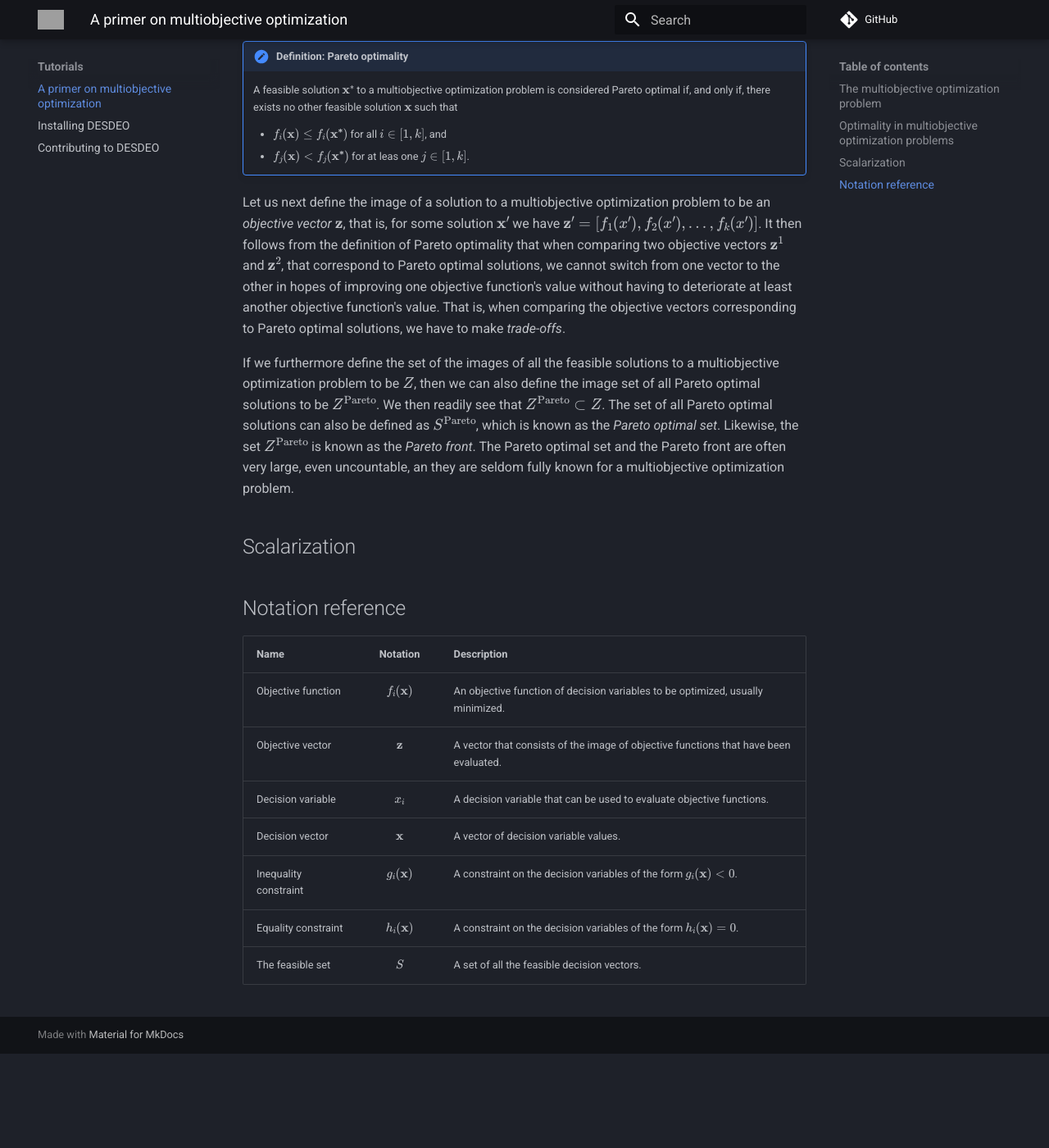
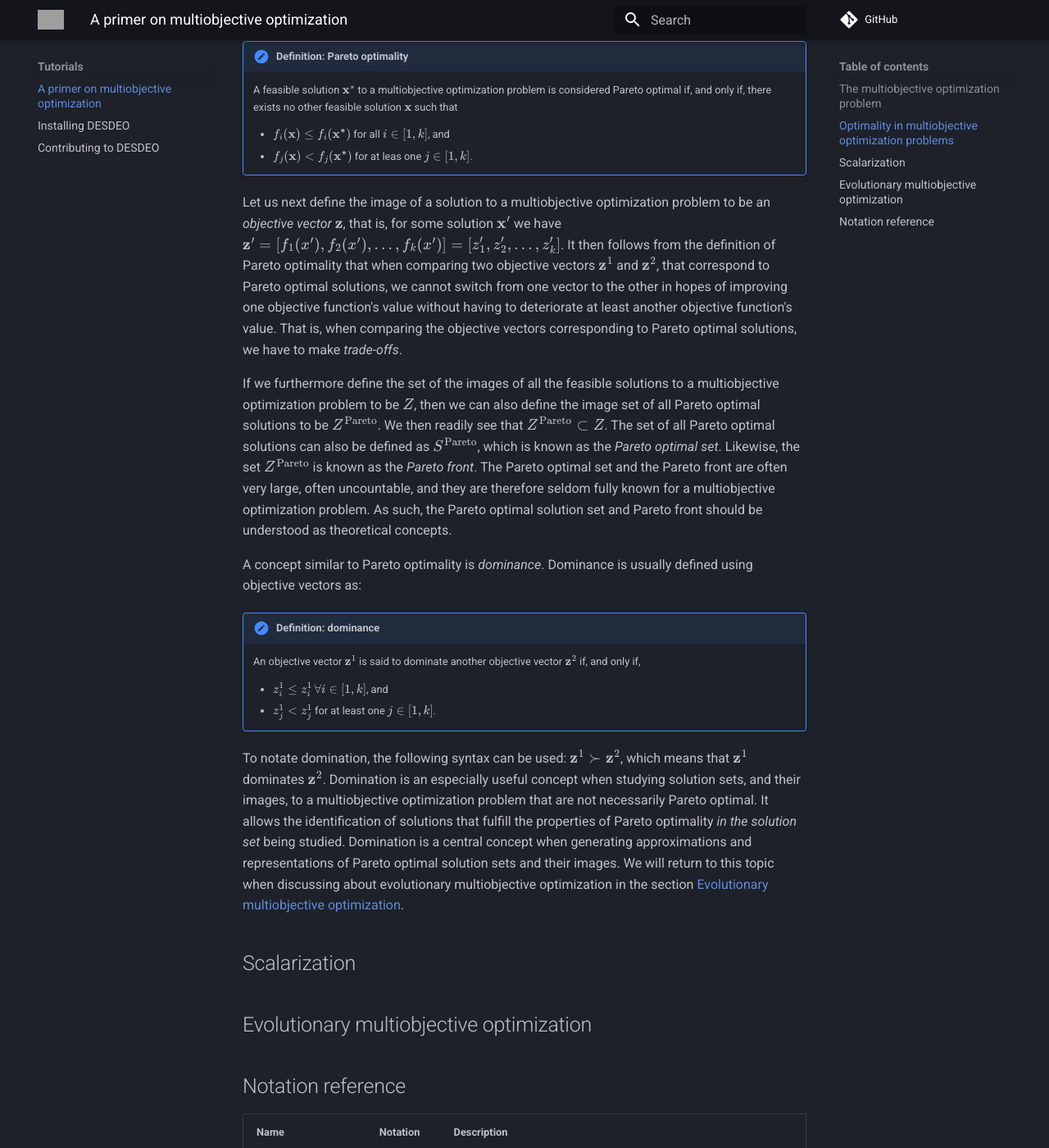
Before and after one commit to industrial-optimization-group/DESDEO, an MkDocs documentation site: the page built from docs/tutorials/moo_primer.md, in a window 1280 px wide and 1400 px high, scrolled down 1948 px. Shown: the whole window at 82% size. Built offline with MkDocs 1.6.1 and Material for MkDocs 9.7.7, drawn with Linux system fonts in a browser that asks for light colours; formulas are drawn with MathJax 3; comment, search, counter and statistics services are not loaded; before the commit the page ends 3233 px from its top, so only the background shows below that; grey boxes are pictures that could not be loaded.

Commit message:
Docs WIP

```diff
--- a/docs/tutorials/moo_primer.md
+++ b/docs/tutorials/moo_primer.md
@@ -83,7 +83,7 @@ as follows:
 
 Let us next define the image of a solution to a multiobjective optimization problem
 to be an _objective vector_ $\mathbf{z}$, that is, for some solution $\mathbf{x}'$ we have
-$\mathbf{z}' = [f_1(x'), f_2(x'), \dots, f_k(x')]$. It then follows from the definition
+$\mathbf{z}' = [f_1(x'), f_2(x'), \dots, f_k(x')] = [z'_1, z'_2, \dots, z'_k]$. It then follows from the definition
 of Pareto optimality that when comparing two objective vectors $\mathbf{z}^1$ and $\mathbf{z}^2$,
 that correspond to Pareto optimal solutions, we cannot switch from one vector to the other
 in hopes of improving one objective function's value without having to deteriorate at least
@@ -95,10 +95,35 @@ optimization problem to be $Z$, then we can also define the image set of all Par
 to be $Z^\text{Pareto}$. We then readily see that $Z^\text{Pareto} \subset Z$. The set of all Pareto
 optimal solutions can also be defined as $S^\text{Pareto}$, which is known as the
 _Pareto optimal set_. Likewise, the set $Z^\text{Pareto}$ is known as the _Pareto front_. The Pareto
-optimal set and the Pareto front are often very large, even uncountable, an they are seldom
-fully known for a multiobjective optimization problem.
+optimal set and the Pareto front are often very large, often uncountable, and they are
+therefore seldom fully known for a multiobjective optimization problem. As
+such, the Pareto optimal solution set and Pareto front should be understood as
+theoretical concepts.
+
+A concept similar to Pareto optimality is _dominance_. Dominance is usually
+defined using objective vectors as:
+
+!!! Note "Definition: dominance"
+    An objective vector $\mathbf{z}^1$ is said to dominate another objective
+    vector $\mathbf{z}^2$ if, and only if,
+
+    - $z^1_i \leq z^1_i\,\forall i \in [1, k]$, and
+    - $z^1_j < z^1_j$ for at least one $j \in [1,k]$.
+
+To notate domination, the following syntax can be used: $\mathbf{z}^1 \succ \mathbf{z}^2$,
+which means that $\mathbf{z}^1$ dominates $\mathbf{z}^2$. Domination is an especially useful
+concept when studying solution sets, and their images, to a multiobjective optimization
+problem that are not necessarily Pareto optimal.
+It allows the identification of solutions that fulfill the properties of Pareto
+optimality _in the solution set_ being studied. Domination is a central concept when
+generating approximations and representations of Pareto optimal solution sets and their
+images. We will return to this topic when discussing about evolutionary multiobjective
+optimization in the section
+[Evolutionary multiobjective optimization](#evolutionary-multiobjective-optimization).
 
 ## Scalarization
+
+## Evolutionary multiobjective optimization
 
 ## Notation reference
 
```
